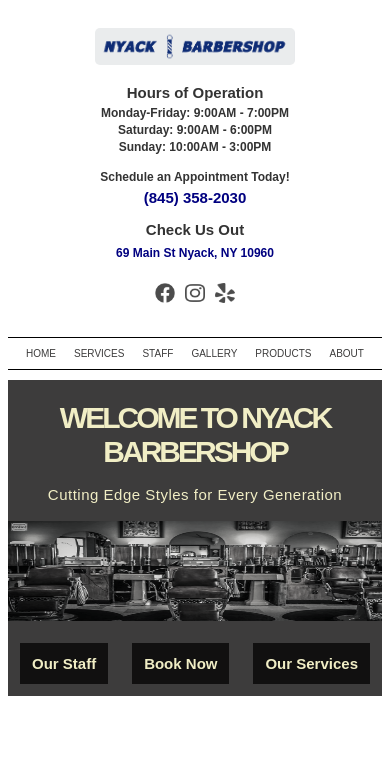
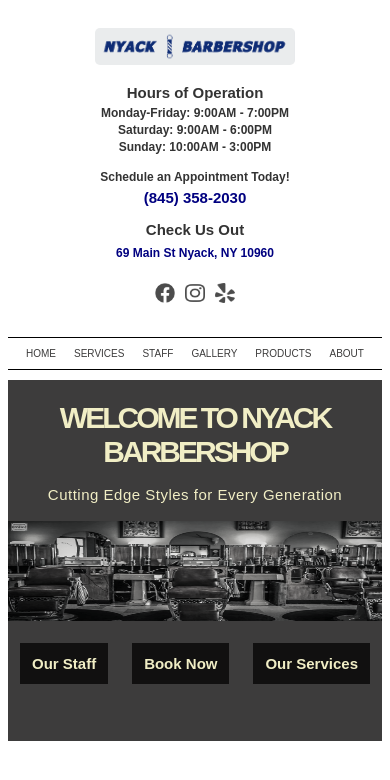
Before and after one commit to James-fleming394/nyack-barbershop, a React (Create React App) app: page / in a window 390 px wide. Shown: the top 780 px of the page. Built offline with nearby package versions, Linux system fonts and the light colour scheme.

Commit message:
Ye;p widget in place

```diff
--- a/public/index.html
+++ b/public/index.html
@@ -14,6 +14,7 @@
     <title>Nyack Barbershop</title>
   </head>
   <body>
+    <script src="https://static.elfsight.com/platform/platform.js" data-use-service-core defer></script>
     <noscript>You need to enable JavaScript to run this app.</noscript>
     <div id="root"></div>
   </body>
--- a/src/pages/home/Home.css
+++ b/src/pages/home/Home.css
@@ -64,6 +64,13 @@
     transition: 0.2s ease-in;
     background-color: #303030;
     cursor: pointer;
+}
+
+.yelp {
+    margin-top: 20px;
+    display: flex;
+    justify-content: center;
+    align-items: center;
 }
 
 @media (max-width: 1000px) {
@@ -134,4 +141,11 @@
         background-color: #303030;
         cursor: pointer;
     }
+    .yelp {
+        margin-top: -15px;
+        padding: 30px;
+        display: flex;
+        justify-content: center;
+        align-items: center;
+    }
 }
--- a/src/pages/home/Home.jsx
+++ b/src/pages/home/Home.jsx
@@ -33,6 +33,9 @@
                 <h2 onClick={staffClick}>Book Now</h2>
                 <h2 onClick={serviceClick}>Our Services</h2>
             </div>
+            <div className="yelp">
+                <div className="elfsight-app-63c859e2-7023-41bd-804a-b8d1727cc51e"></div>
+            </div>
         </div>
     )
 }
```
